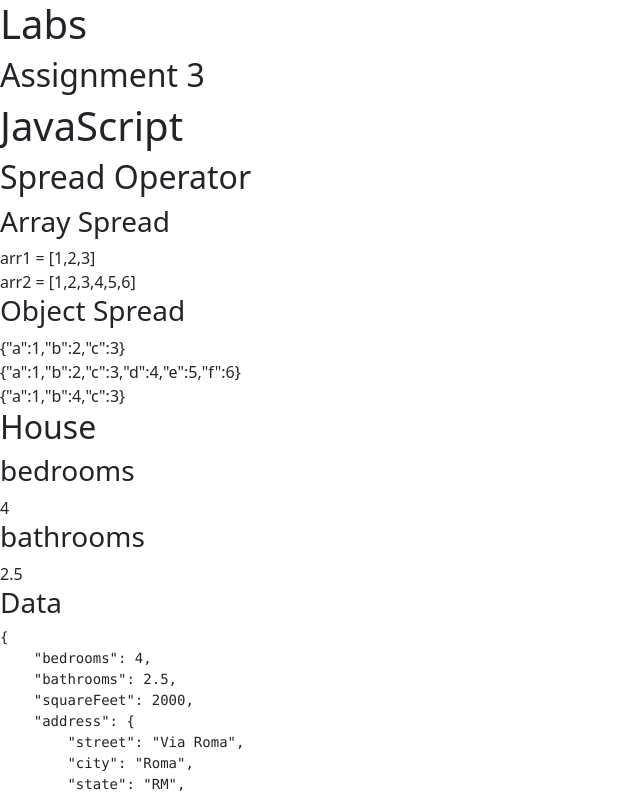
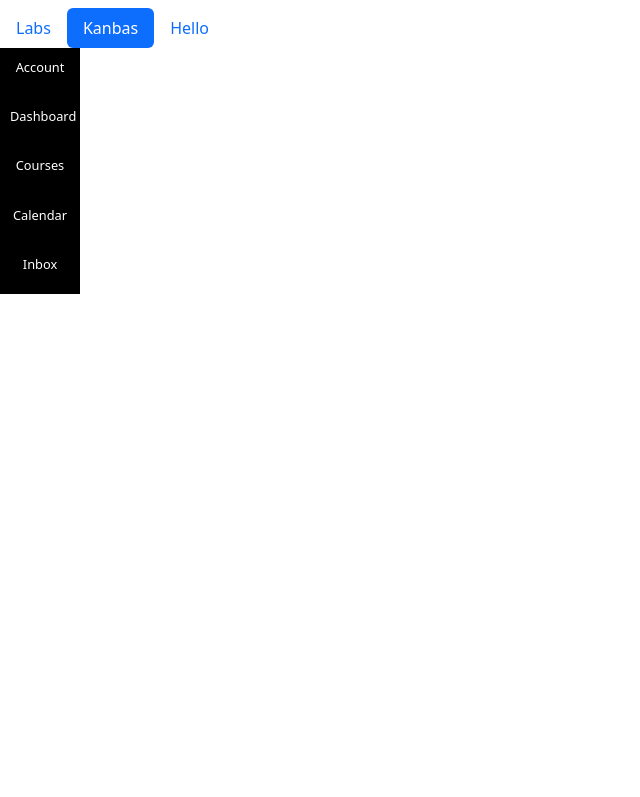
Before and after one commit to jannunzi/kanbas-react-web-app-cs4550-01-sp24, a React (Create React App) app: page /#/Kanbas in a window 1280 px wide. Before the commit this address led to /. Shown: the top 797 px of the page, without its empty margins (0-640 px from the left). Built offline with nearby package versions, Linux system fonts and the light colour scheme.

Commit message:
kanbas react

```diff
--- a/package.json
+++ b/package.json
@@ -13,6 +13,8 @@
     "bootstrap": "^5.3.2",
     "react": "^18.2.0",
     "react-dom": "^18.2.0",
+    "react-router": "^6.22.1",
+    "react-router-dom": "^6.22.1",
     "react-scripts": "5.0.1",
     "typescript": "^4.9.5",
     "web-vitals": "^2.1.4"
--- a/src/App.tsx
+++ b/src/App.tsx
@@ -1,14 +1,23 @@
 import React from "react";
+import { HashRouter, Routes, Route, Link, Navigate } from "react-router-dom";
 import HelloWorld from "./hello";
+import Kanbas from "./Kanbas";
 import Labs from "./Labs";
 import logo from "./logo.svg";
+import Nav from "./Nav";
 
 function App() {
   return (
     <>
-      <Labs />
-      <h1>Kanbas</h1>
-      <HelloWorld />
+      <HashRouter>
+        <Nav />
+        <Routes>
+          <Route path="/" element={<Navigate to="/Labs" />} />
+          <Route path="/Labs/*" element={<Labs />} />
+          <Route path="/Kanbas/*" element={<Kanbas />} />
+          <Route path="/hello" element={<HelloWorld />} />
+        </Routes>
+      </HashRouter>
     </>
   );
 }
--- /dev/null
+++ b/src/Kanbas/Courses/index.tsx
@@ -0,0 +1,24 @@
+import React from "react";
+import { useLocation, useParams } from "react-router";
+import courses from "../Database/courses.json";
+import modules from "../Database/modules.json";
+
+function Courses() {
+  const { pathname } = useLocation();
+  const params = useParams();
+  const { courseId } = params;
+  const course = courses.find((course) => course._id === courseId);
+  const modulesForThisCourse = modules.filter(
+    (module) => module.course === courseId
+  );
+  return (
+    <div>
+      <h1>Courses Component {course?.name}</h1>
+      <pre>
+        <code>{JSON.stringify(modulesForThisCourse, null, 2)}</code>
+      </pre>
+    </div>
+  );
+}
+
+export default Courses;
--- /dev/null
+++ b/src/Kanbas/Dashboard/index.tsx
@@ -0,0 +1,51 @@
+import { Link } from "react-router-dom";
+import courses from "../Database/courses.json";
+
+function Dashboard() {
+  return (
+    <div className="p-4">
+      <h1>Dashboard</h1>
+      <hr />
+      <h2>Published Courses (12)</h2>
+      <hr />
+      <div className="row">
+        <div className="row row-cols-1 row-cols-md-5 g-4">
+          {courses.map((course) => (
+            <div className="col" style={{ width: "300px" }}>
+              <div className="card">
+                <img
+                  src="/images/reactjs.jpg"
+                  className="card-img-top"
+                  style={{ maxHeight: "150px" }}
+                />
+                <div className="card-body">
+                  <Link
+                    className="card-title"
+                    to={`/Kanbas/Courses/${course._id}`}
+                    style={{
+                      textDecoration: "none",
+                      color: "navy",
+                      fontWeight: "bold",
+                    }}
+                  >
+                    {course.name}
+                  </Link>
+                  <p className="card-text">Full Stack software developer</p>
+                  <Link to="#" className="btn btn-primary">
+                    {" "}
+                    Go{" "}
+                  </Link>
+                </div>
+              </div>
+            </div>
+          ))}
+        </div>
+      </div>
+      <pre>
+        <code>{JSON.stringify(courses, null, 2)}</code>
+      </pre>
+    </div>
+  );
+}
+
+export default Dashboard;
--- /dev/null
+++ b/src/Kanbas/Database/courses.json
@@ -0,0 +1,26 @@
+[
+  {
+    "_id": "RS101",
+    "name": "Rocket Propulsion",
+    "number": "RS4550",
+    "startDate": "2023-01-10",
+    "endDate": "2023-05-15",
+    "image": "rocket-propulsion.png"
+  },
+  {
+    "_id": "RS102",
+    "name": "Aerodynamics",
+    "number": "RS4560",
+    "startDate": "2023-01-10",
+    "endDate": "2023-05-15",
+    "image": "aerodynamics.png"
+  },
+  {
+    "_id": "RS103",
+    "name": "Spacecraft Design",
+    "number": "RS4570",
+    "startDate": "2023-01-10",
+    "endDate": "2023-05-15",
+    "image": "spaceship-design.png"
+  }
+]
--- /dev/null
+++ b/src/Kanbas/Database/modules.json
@@ -0,0 +1,116 @@
+[
+  {
+    "_id": "M101",
+    "name": "Introduction to Rocket Propulsion",
+    "description": "Basic principles of rocket propulsion and rocket engines.",
+    "course": "RS101",
+    "lessons": [
+      {
+        "_id": "L101",
+        "name": "History of Rocketry",
+        "description": "A brief history of rocketry and space exploration.",
+        "module": "M101"
+      },
+      {
+        "_id": "L102",
+        "name": "Rocket Propulsion Fundamentals",
+        "description": "Basic principles of rocket propulsion.",
+        "module": "M101"
+      },
+      {
+        "_id": "L103",
+        "name": "Rocket Engine Types",
+        "description": "Overview of different types of rocket engines.",
+        "module": "M101"
+      }
+    ]
+  },
+  {
+    "_id": "M102",
+    "name": "Fuel and Combustion",
+    "description": "Understanding rocket fuel, combustion processes, and efficiency.",
+    "course": "RS101",
+    "lessons": [
+      {
+        "_id": "L201",
+        "name": "Rocket Fuel",
+        "description": "Overview of different types of rocket fuels.",
+        "module": "M102"
+      },
+      {
+        "_id": "L202",
+        "name": "Combustion Processes",
+        "description": "Understanding combustion processes and efficiency.",
+        "module": "M102"
+      },
+      {
+        "_id": "L203",
+        "name": "Combustion Instability",
+        "description": "Understanding combustion instability and mitigation.",
+        "module": "M102"
+      }
+    ]
+  },
+  {
+    "_id": "M103",
+    "name": "Nozzle Design",
+    "description": "Principles of rocket nozzle design and performance optimization.",
+    "course": "RS101",
+    "lessons": [
+      {
+        "_id": "L301",
+        "name": "Nozzle Design",
+        "description": "Overview of different types of rocket nozzles.",
+        "module": "M103"
+      },
+      {
+        "_id": "L302",
+        "name": "Nozzle Performance",
+        "description": "Understanding nozzle performance and efficiency.",
+        "module": "M103"
+      },
+      {
+        "_id": "L303",
+        "name": "Nozzle Optimization",
+        "description": "Optimizing nozzle design for specific applications.",
+        "module": "M103"
+      }
+    ]
+  },
+  {
+    "_id": "M201",
+    "name": "Fundamentals of Aerodynamics",
+    "description": "Basic aerodynamic concepts and fluid dynamics principles.",
+    "course": "RS102"
+  },
+  {
+    "_id": "M202",
+    "name": "Subsonic and Supersonic Flow",
+    "description": "Understanding subsonic and supersonic aerodynamic behaviors.",
+    "course": "RS102"
+  },
+  {
+    "_id": "M203",
+    "name": "Aerodynamic Heating",
+    "description": "Study of aerodynamic heating and thermal protection systems.",
+    "course": "RS102"
+  },
+  {
+    "_id": "M301",
+    "name": "Spacecraft Structural Design",
+    "description": "Fundamentals of designing spacecraft structures and materials selection.",
+    "course": "RS103"
+  },
+  {
+    "_id": "M302",
+    "name": "Orbital Mechanics",
+    "description": "Understanding orbital dynamics and mission planning.",
+    "course": "RS103"
+  },
+  {
+    "_id": "M303",
+    "name": "Spacecraft Systems Engineering",
+    "description": "Overview of spacecraft systems and subsystems engineering.",
+    "course": "RS103"
+  }
+]
--- /dev/null
+++ b/src/Kanbas/Navigation/index.css
@@ -0,0 +1,28 @@
+.wd-kanbas-navigation {
+  background-color: black;
+  list-style: none;
+  padding: 0px;
+  margin: 0px;
+  width: 80px;
+}
+.wd-kanbas-navigation li {
+  padding: 10px;
+  margin-bottom: 10px;
+  font-size: 0.8em;
+  text-align: center;
+}
+.wd-kanbas-navigation > li.wd-active {
+  background-color: white;
+}
+.wd-kanbas-navigation > li.wd-active a {
+  color: red;
+}
+.wd-kanbas-navigation a {
+  color: white;
+  text-decoration: none;
+}
+.wd-kanbas-navigation a i {
+  color: red;
+  font-size: 2em;
+  margin-bottom: 5px;
+}
--- /dev/null
+++ b/src/Kanbas/Navigation/index.tsx
@@ -0,0 +1,19 @@
+import { Link, useLocation } from "react-router-dom";
+import "./index.css";
+function KanbasNavigator() {
+  const { pathname } = useLocation();
+  const links = ["Account", "Dashboard", "Courses", "Calendar", "Inbox"];
+  return (
+    <>
+      <ul className="wd-kanbas-navigation">
+        {links.map((link) => (
+          <li key={link} className={pathname.includes(link) ? "wd-active" : ""}>
+            <Link to={`/Kanbas/${link}`}>{link}</Link>
+          </li>
+        ))}
+      </ul>
+    </>
+  );
+}
+
+export default KanbasNavigator;
--- /dev/null
+++ b/src/Kanbas/index.tsx
@@ -0,0 +1,22 @@
+import { Routes, Route } from "react-router";
+import Courses from "./Courses";
+import Dashboard from "./Dashboard";
+import KanbasNavigator from "./Navigation";
+
+function Kanbas() {
+  return (
+    <div className="d-flex">
+      <KanbasNavigator />
+      <div>
+        <Routes>
+          <Route path="/Account" element={<h1>Account</h1>} />
+          <Route path="/Dashboard" element={<Dashboard />} />
+          <Route path="/Courses/:courseId" element={<Courses />} />
+          <Route path="/Calendar" element={<h1>Calendar</h1>} />
+        </Routes>
+      </div>
+    </div>
+  );
+}
+
+export default Kanbas;
--- a/src/Labs/index.tsx
+++ b/src/Labs/index.tsx
@@ -1,3 +1,5 @@
+import { Route, Routes } from "react-router";
+import { Link, Navigate } from "react-router-dom";
 import Assignment3 from "./a3";
 import Assignment4 from "./a4";
 import Assignment5 from "./a5";
@@ -6,9 +8,15 @@
   return (
     <div>
       <h1>Labs</h1>
-      <Assignment3 />
-      <Assignment4 />
-      <Assignment5 />
+      <Link to="a3">Assignment 3</Link> | <Link to="a4">Assignment 4</Link> |{" "}
+      <Link to="a5">Assignment 5</Link> |{" "}
+      <Routes>
+        {/* <Route path="/" element={<h2>Choose an assignment</h2>} /> */}
+        <Route path="/" element={<Navigate to="a3" />} />
+        <Route path="/a3" element={<Assignment3 />} />
+        <Route path="/a4" element={<Assignment4 />} />
+        <Route path="/a5" element={<Assignment5 />} />
+      </Routes>
     </div>
   );
 }
--- /dev/null
+++ b/src/Nav.tsx
@@ -0,0 +1,30 @@
+import { Link, useLocation } from "react-router-dom";
+function Nav() {
+  const location = useLocation();
+  const { pathname } = location;
+  return (
+    <>
+      <nav className="nav nav-pills mt-2">
+        <Link
+          className={`nav-link ${pathname.includes("Labs") ? "active" : ""}`}
+          to="/Labs"
+        >
+          Labs
+        </Link>
+        <Link
+          className={`nav-link ${pathname.includes("Kanbas") ? "active" : ""}`}
+          to="/Kanbas"
+        >
+          Kanbas
+        </Link>
+        <Link
+          className={`nav-link ${pathname.includes("hello") ? "active" : ""}`}
+          to="/hello"
+        >
+          Hello
+        </Link>
+      </nav>
+    </>
+  );
+}
+export default Nav;
```
Also changed, not shown: 1 other file (tests, documents, lock files or other folders).
